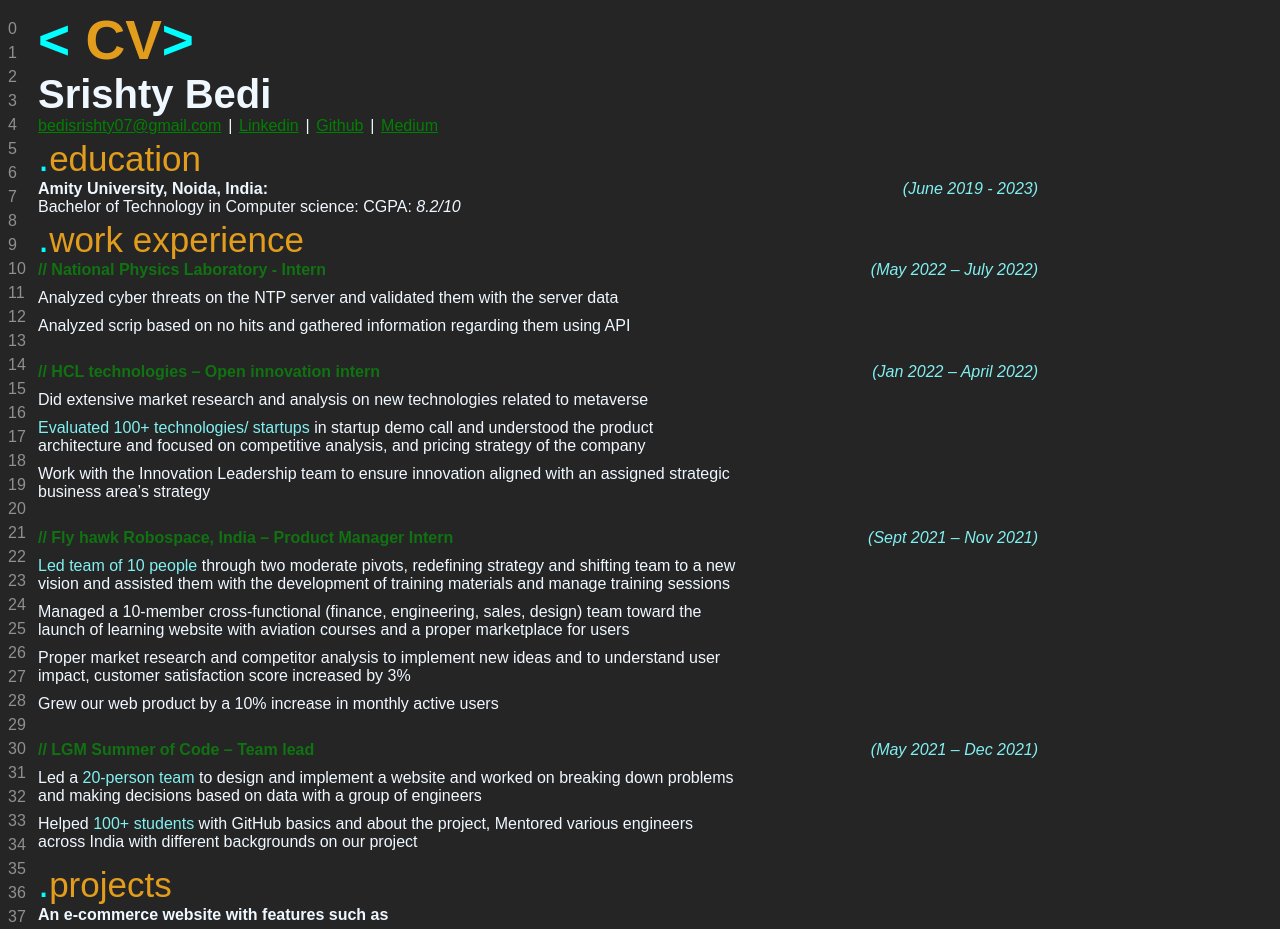
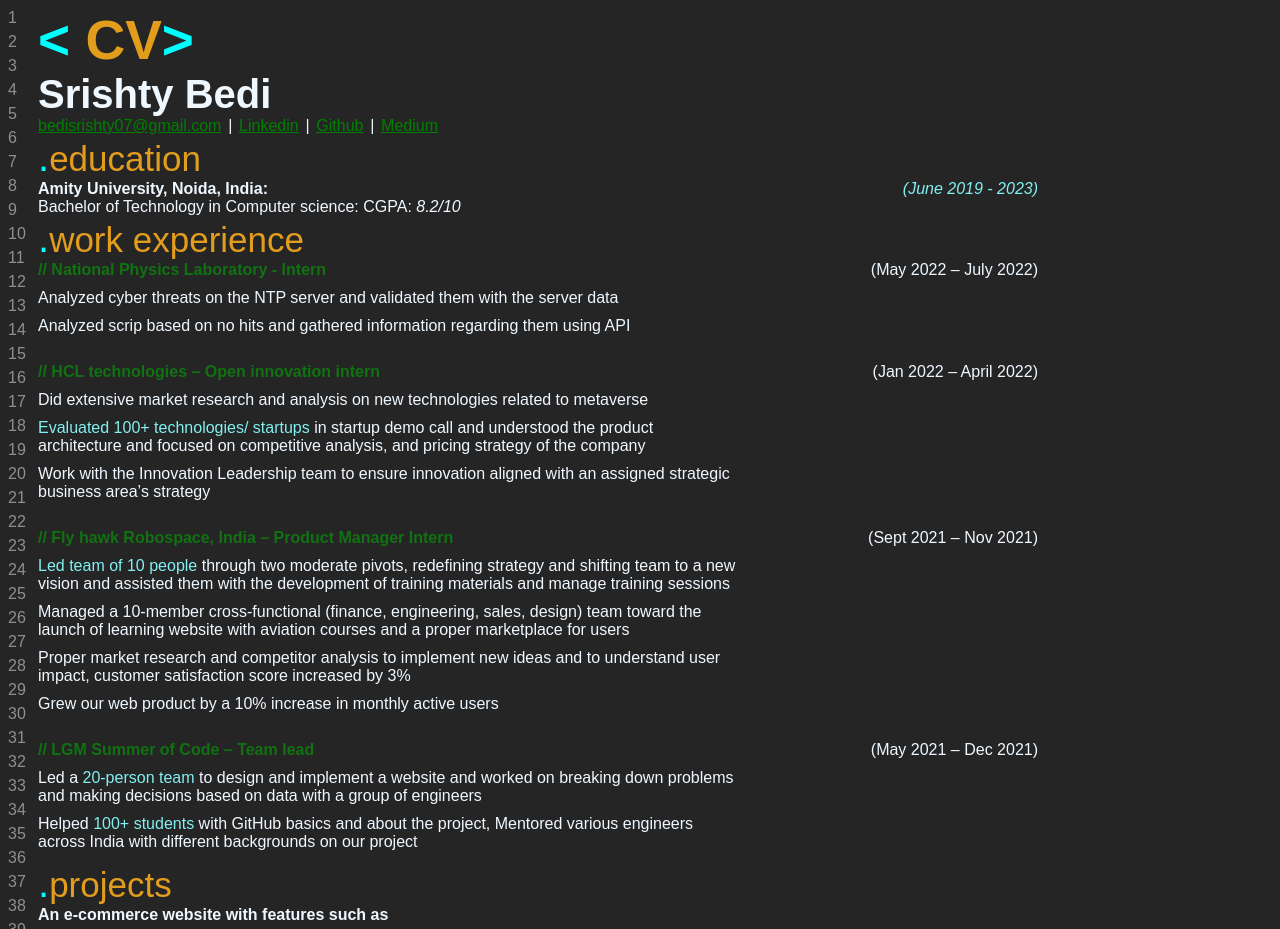
Before and after one commit to srishty-07/cv, a plain HTML site: page index.html in a window 1280 px wide. Shown: the top 929 px of the page. Drawn offline with Linux system fonts and the light colour scheme.

Commit message:
Update index.html

```diff
--- a/index.html
+++ b/index.html
@@ -12,8 +12,7 @@
 <body>
   <div id="main">
     <div class="numbers">
-      <p style="margin-top: 12px;">0</p>
-      <p>1</p>
+      <p style="margin-top: 1px;">1</p>
       <p>2</p>
       <p>3</p>
       <p>4</p>
@@ -101,7 +100,7 @@
       <p>84</p>
       <p>85</p>
       <p>86</p>
-      <p>87</p>
+      <p style="color: white;">87</p>
       <p>88</p>
       <p>89</p>
     </div>
@@ -137,7 +136,7 @@
             <li> Analyzed cyber threats on the NTP server and validated them with the server data</li>
             <li> Analyzed scrip based on no hits and gathered information regarding them using API</li>
           </div>
-          <div class="date">(May 2022 – July 2022)</div>
+          <div class="date1">(May 2022 – July 2022)</div>
         </div>
         <br>
         <div class="edu1">
@@ -149,7 +148,7 @@
             <li>Work with the Innovation Leadership team to ensure innovation aligned with an assigned
               strategic business area’s strategy</li>
           </div>
-          <div class="date">(Jan 2022 – April 2022)</div>
+          <div class="date1">(Jan 2022 – April 2022)</div>
         </div>
         <br>
         <div class="edu1">
@@ -164,7 +163,7 @@
               impact, customer satisfaction score increased by 3%</li>
             <li>Grew our web product by a 10% increase in monthly active users</li>
           </div>
-          <div class="date">(Sept 2021 – Nov 2021)</div>
+          <div class="date1">(Sept 2021 – Nov 2021)</div>
         </div>
         <br>
         <div class="edu1">
@@ -175,7 +174,7 @@
             <li> Helped <span class="blue">100+ students</span> with GitHub basics and about the project, Mentored various engineers
               across India with different backgrounds on our project</li>
           </div>
-          <div class="date">(May 2021 – Dec 2021)</div>
+          <div class="date1">(May 2021 – Dec 2021)</div>
         </div>
       </div>
       <div class="project">
```
